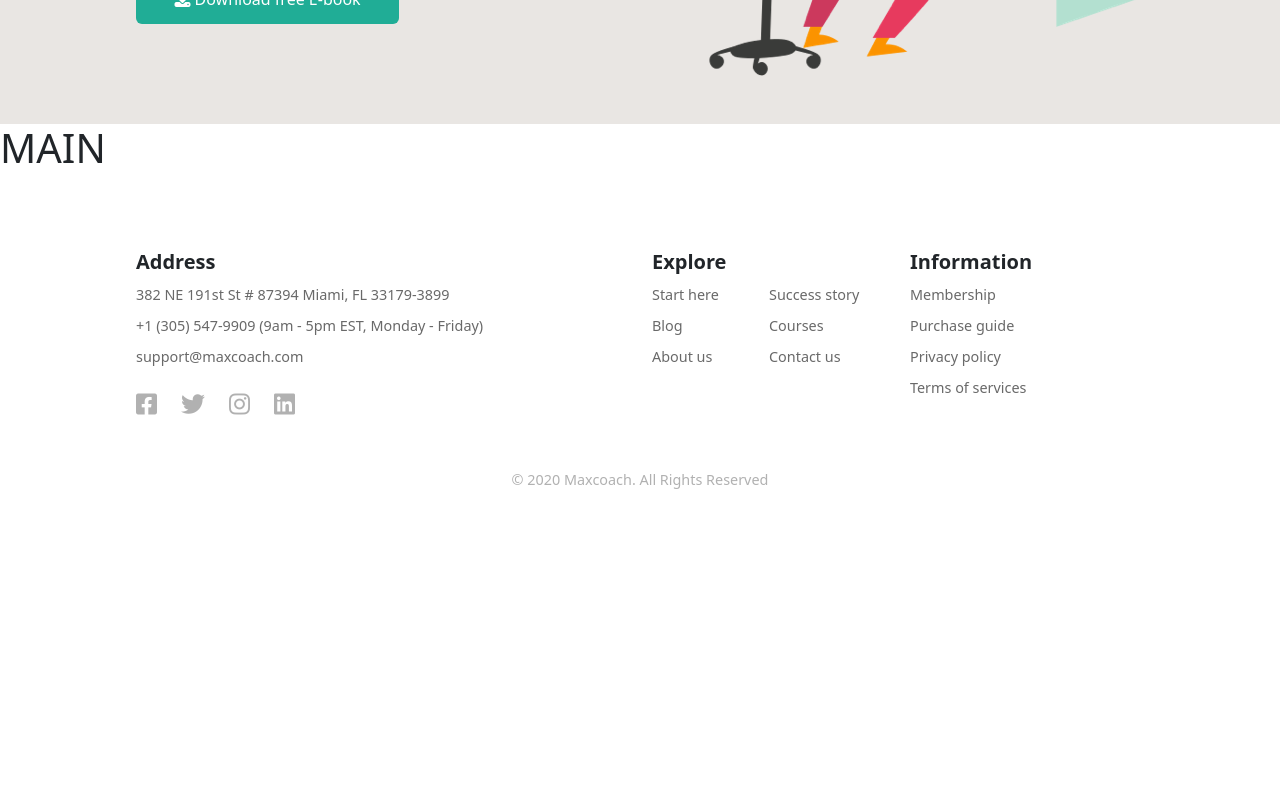
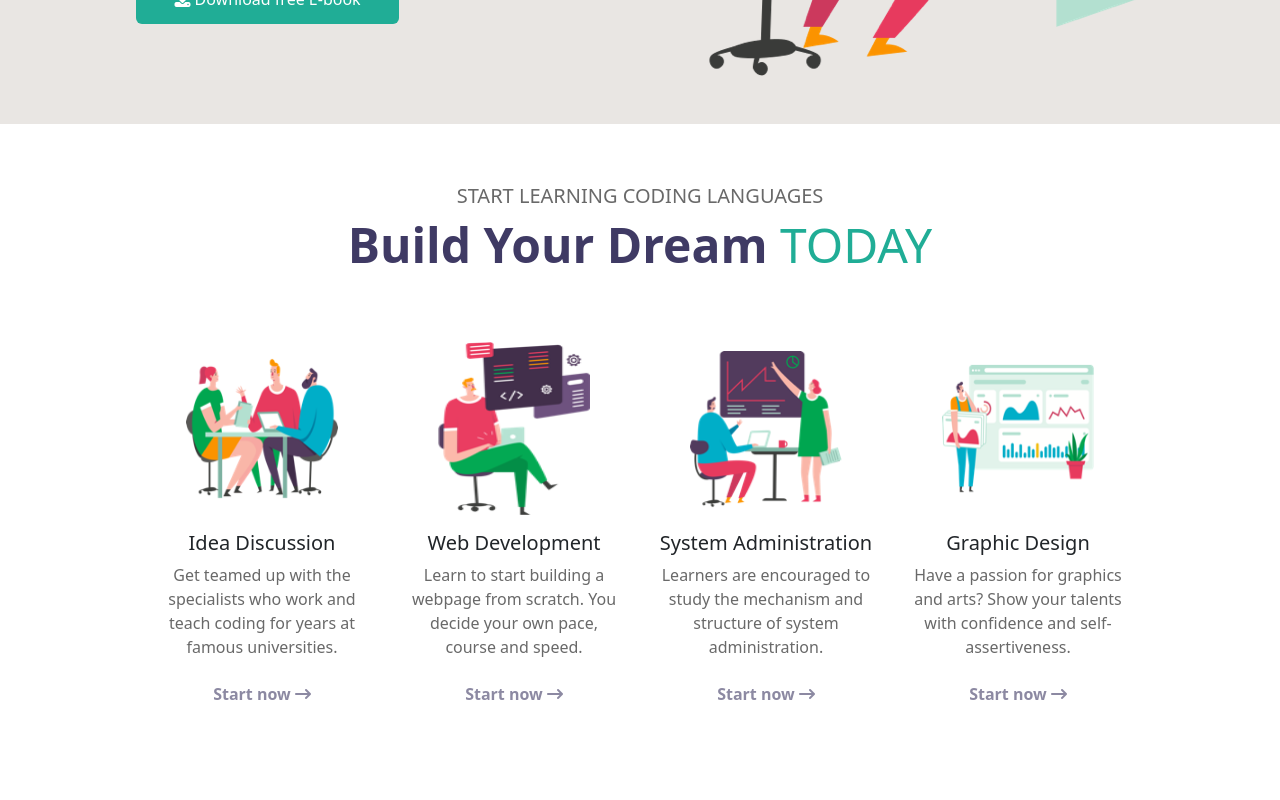
Before and after one commit to andreaconv/proj-html-vuejs, a Vue app: page / in a window 1280 px wide. Shown: the part 660-1460 px from the top of the page. Before the commit the page ends 1200 px from the top, so only its background shows below. Built offline with nearby package versions, Linux system fonts and the light colour scheme.

Commit message:
[add] prima section about us

```diff
--- a/src/components/Jumbo.vue
+++ b/src/components/Jumbo.vue
@@ -10,7 +10,7 @@ export default {
   <section>
 
     <!-- <img  id="jumbo" src="../../src/assets/img/jumbo-overlay.svg" alt=""> -->
-    <div class="ac-container h-100 px-2 z-1">
+    <div class="ac-container h-100">
       <div class="row">
         <div class="col col-6 d-flex flex-column justify-content-center">
           <div id="jumbotron">
--- a/src/components/myFooter.vue
+++ b/src/components/myFooter.vue
@@ -16,7 +16,7 @@ export default {
 <!-- TODO: animazione smooth per l'hover di tutti i link -->
 
 <template>
-  <div class="ac-container px-2">
+  <div class="ac-container">
     <section>
       <div class="row">
 
--- a/src/components/myHeader.vue
+++ b/src/components/myHeader.vue
@@ -16,7 +16,7 @@ export default {
 <template>
   <header>
 
-    <div class="ac-container d-flex align-items-center justify-content-between h-100 p-2">
+    <div class="ac-container d-flex align-items-center justify-content-between h-100">
       <a href="#"><img src="/dark-logo.png" alt="logo"></a>
       <Nav />
     </div>
--- a/src/components/myMain.vue
+++ b/src/components/myMain.vue
@@ -1,12 +1,21 @@
 <script>
+import mySection from './partials/mySection.vue';
+import Sectionjumbo from './partials/Sectionjumbo.vue';
+
 export default {
   name: 'Main',
+  components: {
+    mySection,
+    Sectionjumbo,
+  },
 }
 </script>
 
 <template>
-  <h1>MAIN</h1>
-  <div class="container"></div>
+
+  <mySection />
+  <!-- <Sectionjumbo /> -->
+
 </template>
 
 <style lang="scss" scoped>
--- /dev/null
+++ b/src/components/partials/Sectionjumbo.vue
@@ -0,0 +1,15 @@
+<script>
+export default {
+  name: 'Sectionjumbo',
+}
+</script>
+
+<template>
+  <h1>sectionJumbo</h1>
+</template>
+
+<style lang="scss" scoped>
+  @use '../../scss/partials/vars' as *;
+  @use '../../scss/partials/general' as *;
+
+</style>
--- /dev/null
+++ b/src/components/partials/mySection.vue
@@ -0,0 +1,85 @@
+<script>
+import { aboutUs } from '../../data/menu.js'
+export default {
+  name: 'section',
+  data(){
+    return{
+      aboutUs
+    }
+  }
+}
+</script>
+
+<template>
+  <div class="ac-container">
+    <div class="titles text-center">
+      <h5>START LEARNING CODING LANGUAGES</h5>
+      <h1>Build Your Dream <span>TODAY</span></h1>
+    </div>
+    <div class="cards-wrapper d-flex">
+
+      <div
+        class="card"
+        v-for="(item, index) in aboutUs"
+        :key="index">
+        <img :src="`/home-5-image-box-0${index + 1}.png`" class="card-img-top">
+        <div class="card-body text-center">
+          <h5 class="card-title">{{item.title}}</h5>
+          <p class="card-text">{{item.description}}</p>
+          <a href="#" class="btn ">Start now <i class="fa-solid fa-arrow-right-long"></i></a>
+        </div>
+      </div>
+
+    </div>
+  </div>
+</template>
+
+<style lang="scss" scoped>
+  @use '../../scss/partials/vars' as *;
+  @use '../../scss/partials/general' as *;
+
+  .ac-container{
+
+    .titles{
+      padding: 60px 0;
+      h5{
+        color: $gray;
+      }
+
+      h1{
+        color: $primary-color;
+        font-weight: bold;
+        font-size: 3rem;
+        span{
+          color: $secondary-color;
+          font-weight: 400;
+        }
+      }
+    }
+    .cards-wrapper{
+      // padding: 60px 0;
+      .card{
+        width: calc(100% / 4);
+        border: none;
+
+        &:hover a{
+          color: $secondary-color;
+        }
+
+        img{
+          width: 60%;
+          height: 40%;
+          margin: 0 auto;
+        }
+        p{
+          color: $gray;
+        }
+        a{
+          color: $light-primary;
+          font-weight: bold;
+        }
+      }
+    }
+  }
+
+</style>
--- a/src/data/menu.js
+++ b/src/data/menu.js
@@ -71,4 +71,23 @@ const infoMenu = [
   },
 ]
 
-export { headerMenu, exploreMenu, infoMenu }
+const aboutUs = [
+  {
+    title: 'Idea Discussion',
+    description: 'Get teamed up with the specialists who work and teach coding for years at famous universities.'
+  },
+  {
+    title: 'Web Development',
+    description: 'Learn to start building a webpage from scratch. You decide your own pace, course and speed.'
+  },
+  {
+    title: 'System Administration',
+    description: 'Learners are encouraged to study the mechanism and structure of system administration.'
+  },
+  {
+    title: 'Graphic Design',
+    description: 'Have a passion for graphics and arts? Show your talents with confidence and self-assertiveness.'
+  },
+]
+
+export { headerMenu, exploreMenu, infoMenu, aboutUs }
--- a/src/scss/partials/_general.scss
+++ b/src/scss/partials/_general.scss
@@ -2,6 +2,8 @@
   max-width: 1200px;
   width: 80%;
   margin: 0 auto;
+  padding: 0 0.5rem;
+  // FIXME: dare l'altezza 100% se viene ripetuta ovunque
 }
 
 ul{
```
Also changed, not shown: src/components/partials/mySection copy.vue (added, +15 -0 lines).
